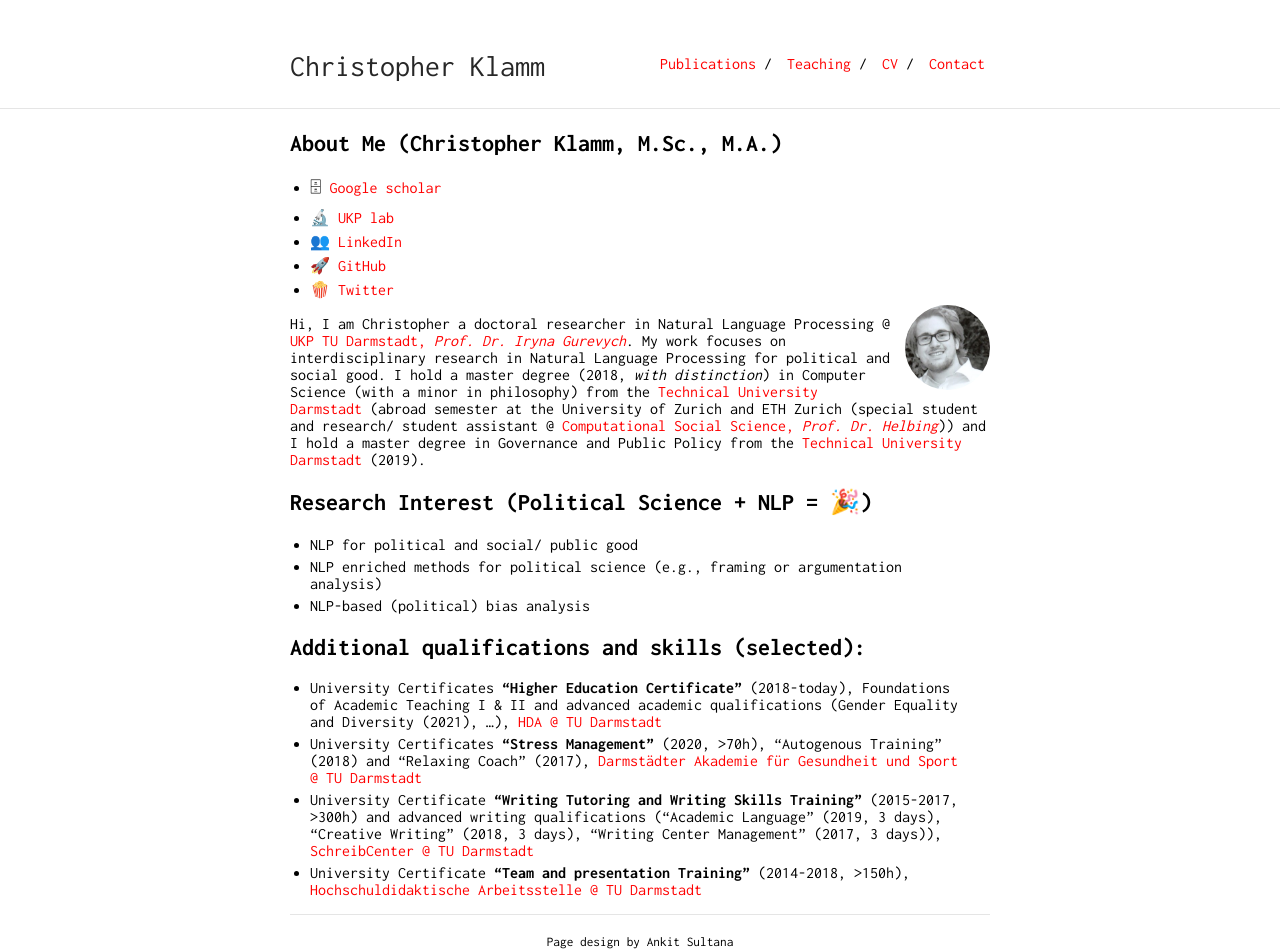
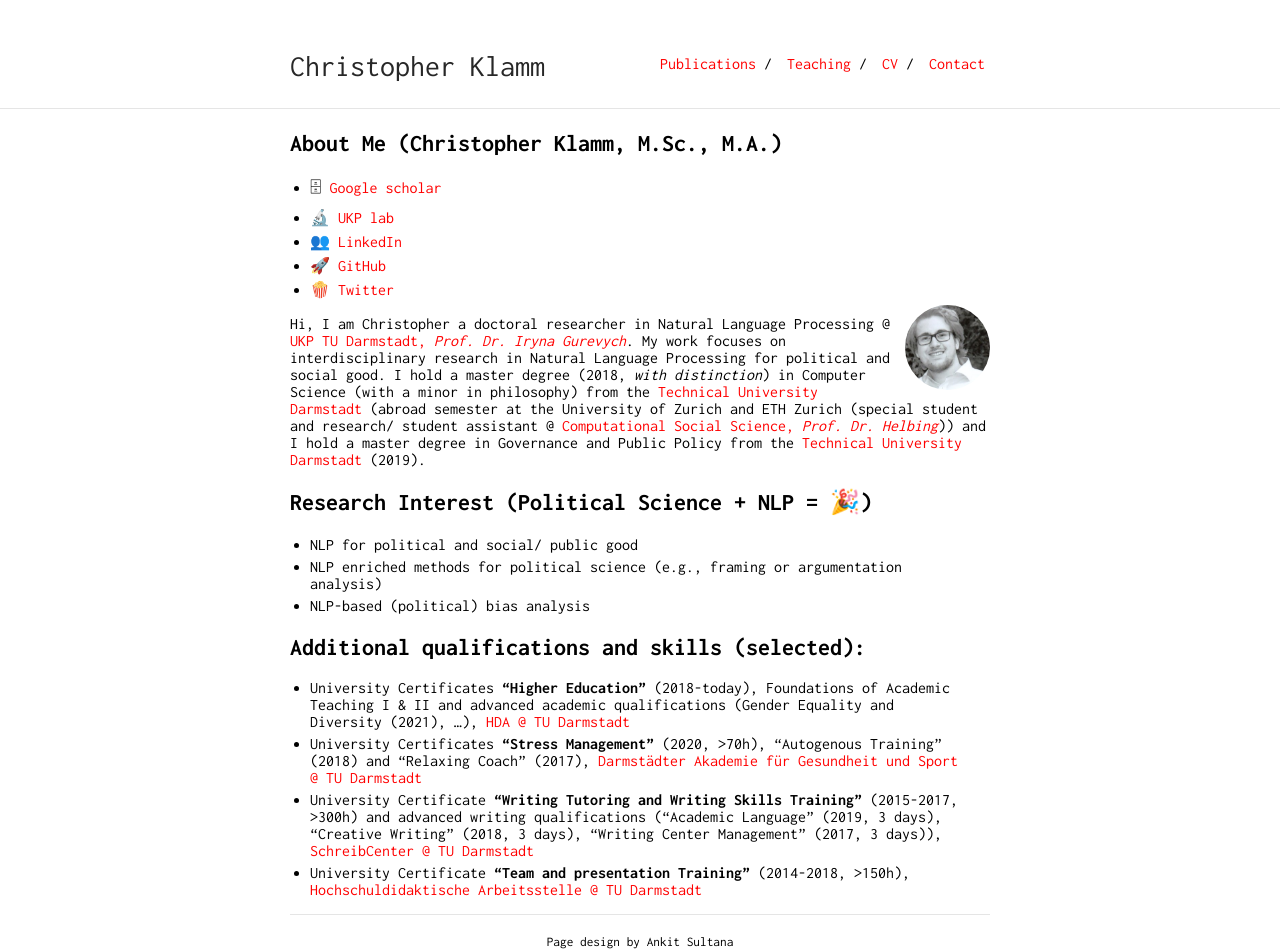
Before and after one commit to chkla/gitPage, a Jekyll site: the page built from index.md, in a window 1280 px wide. Built offline with Jekyll 4.4.1, drawn with Linux system fonts in a browser that asks for light colours; our own code applies the rules of GitHub Pages for plain Markdown files.

Commit message:
Update index.md

```diff
--- a/index.md
+++ b/index.md
@@ -18,7 +18,7 @@ Hi, I am Christopher a doctoral researcher in Natural Language Processing @ [UKP
 * NLP-based (political) bias analysis
 
 ## Additional qualifications and skills (selected):
-* University Certificates **"Higher Education Certificate"** (2018-today), Foundations of Academic Teaching I & II and advanced academic qualifications (Gender Equality and Diversity (2021), ...), [HDA @ TU Darmstadt](https://www.hda.tu-darmstadt.de/angebote_fuer_lehrende_1/zertifikat_hochschullehre_1/zertifikat_1.de.jsp)
+* University Certificates **"Higher Education"** (2018-today), Foundations of Academic Teaching I & II and advanced academic qualifications (Gender Equality and Diversity (2021), ...), [HDA @ TU Darmstadt](https://www.hda.tu-darmstadt.de/angebote_fuer_lehrende_1/zertifikat_hochschullehre_1/zertifikat_1.de.jsp)
 * University Certificates **"Stress Management"** (2020, >70h), "Autogenous Training" (2018) and "Relaxing Coach" (2017), [Darmstädter Akademie für Gesundheit und Sport @ TU Darmstadt](https://www.sport.tu-darmstadt.de/dienstleistungen/fortbildungen_ifs.de.jsp)
 * University Certificate **“Writing Tutoring and Writing Skills Training”** (2015-2017, >300h) and advanced writing qualifications ("Academic Language" (2019, 3 days), "Creative Writing" (2018, 3 days), "Writing Center Management" (2017, 3 days)), [SchreibCenter @ TU Darmstadt](https://www.owl.tu-darmstadt.de/schreibcenter_1/index.de.jsp)
 * University Certificate **"Team and presentation Training"** (2014-2018, >150h), [Hochschuldidaktische Arbeitsstelle @ TU Darmstadt](https://www.hda.tu-darmstadt.de/hda/index.de.jsp)
```
